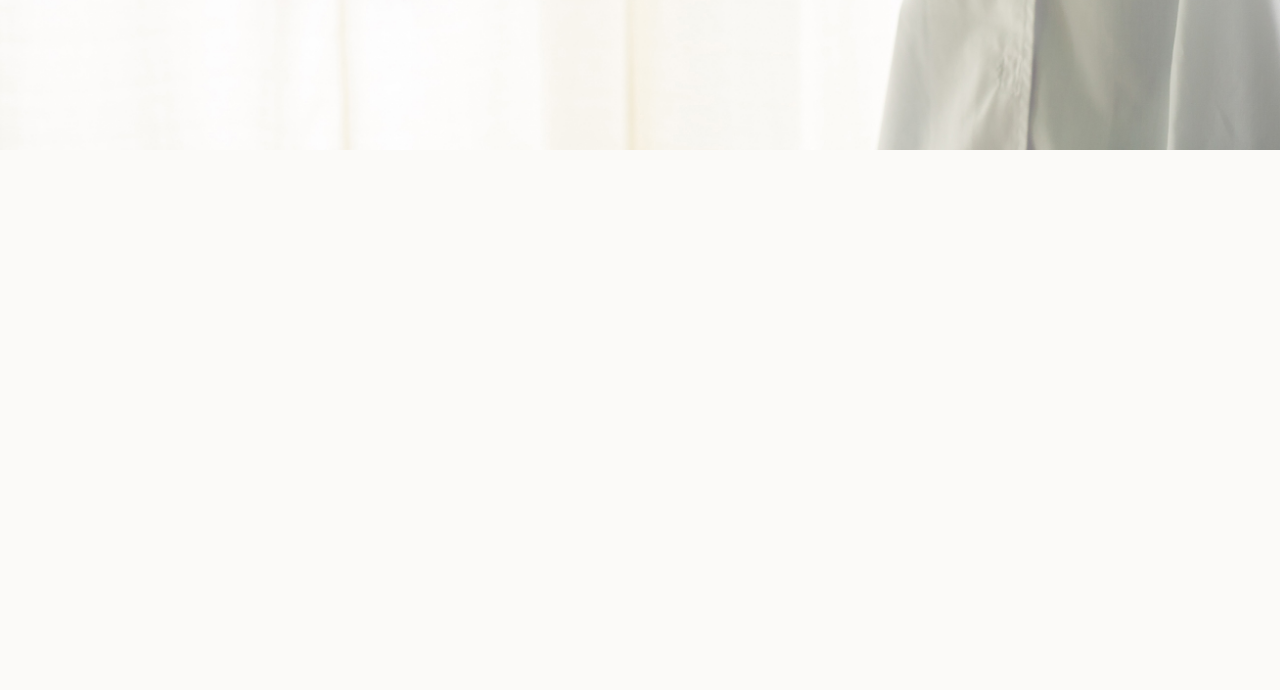
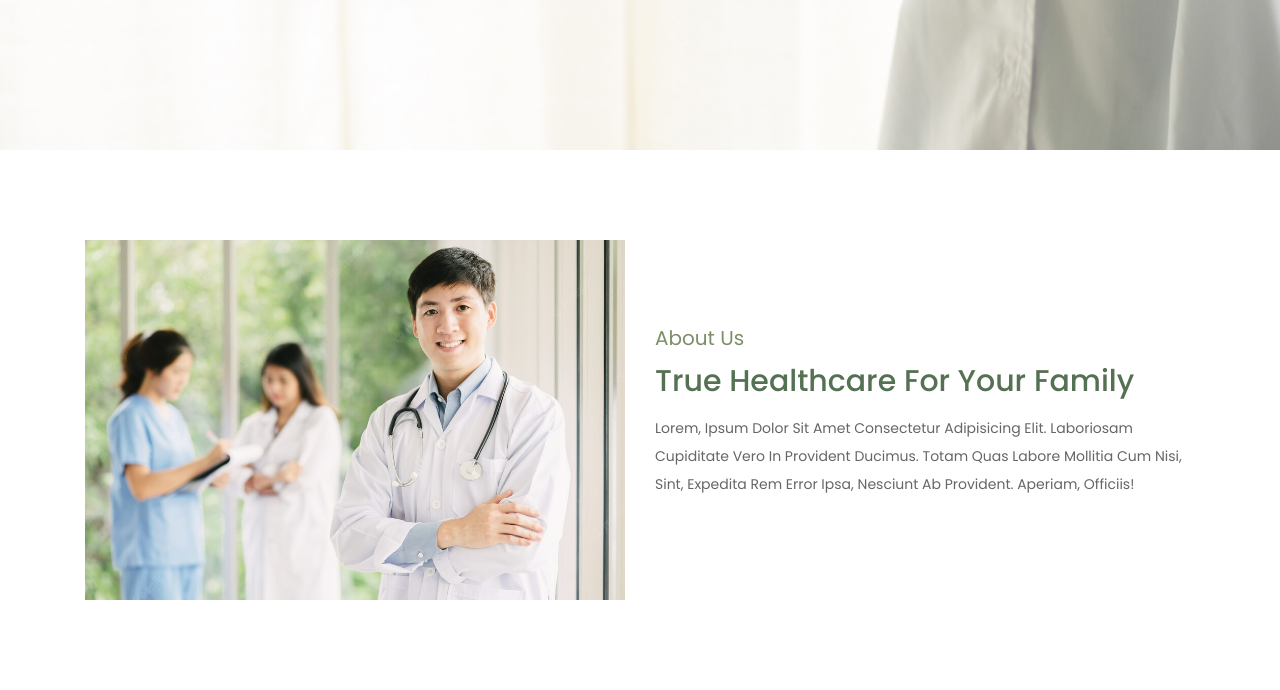
Before and after one commit to naufalalifai/FinalProject-Pweb, a PHP site: page / in a window 1280 px wide. Shown: the part 790-1480 px from the top of the page. Before the commit the page ends 940 px from the top, so only its background shows below. Run offline with PHP 8.4, Linux system fonts and the light colour scheme.

Commit message:
add about section

```diff
--- a/index.html
+++ b/index.html
@@ -62,6 +62,30 @@
 
   </section>
 
+  <section class="about" id="about">
+
+    <div class="container">
+
+      <div class="row align-items-center">
+
+        <div class="col-md-6 image">
+          <img src="images/about-img.jpg" class="w-100 mb-5 mb-md-0" alt="">
+        </div>
+
+        <div class="col-md-6 content">
+          <span>about us</span>
+          <h3>True Healthcare For Your Family</h3>
+          <p>Lorem, ipsum dolor sit amet consectetur adipisicing elit. Laboriosam cupiditate vero in provident
+            ducimus. Totam quas labore mollitia cum nisi, sint, expedita rem error ipsa, nesciunt ab provident.
+            Aperiam, officiis!</p>
+        </div>
+
+      </div>
+
+    </div>
+
+  </section>
+
   <!-- custom js file link  -->
   <script src="script.js"></script>
 </body>
--- a/style.css
+++ b/style.css
@@ -98,7 +98,7 @@ section {
 }
 
 .home {
-    background: url(../images/home-bg.jpg) no-repeat;
+    background: url(images/home-bg.jpg) no-repeat;
     background-size: cover;
     background-position: center;
 }
@@ -120,6 +120,33 @@ section {
     color: var(--light-color);
     padding: 1rem 0;
 }
+
+.about .row {
+    min-height: 50vh;
+}
+
+.about .content span {
+    font-size: 2rem;
+    color: var(--light-green);
+}
+
+.about .content h3 {
+    font-size: 3rem;
+    color: var(--dark-green);
+    margin-top: 1rem;
+}
+
+.about .content p {
+    padding: 1rem 0;
+    font-size: 1.4rem;
+    color: var(--light-color);
+    line-height: 2;
+}
+
+
+
+
+
 
 
 
```
Also changed, not shown: images/about-img.jpg (added).
